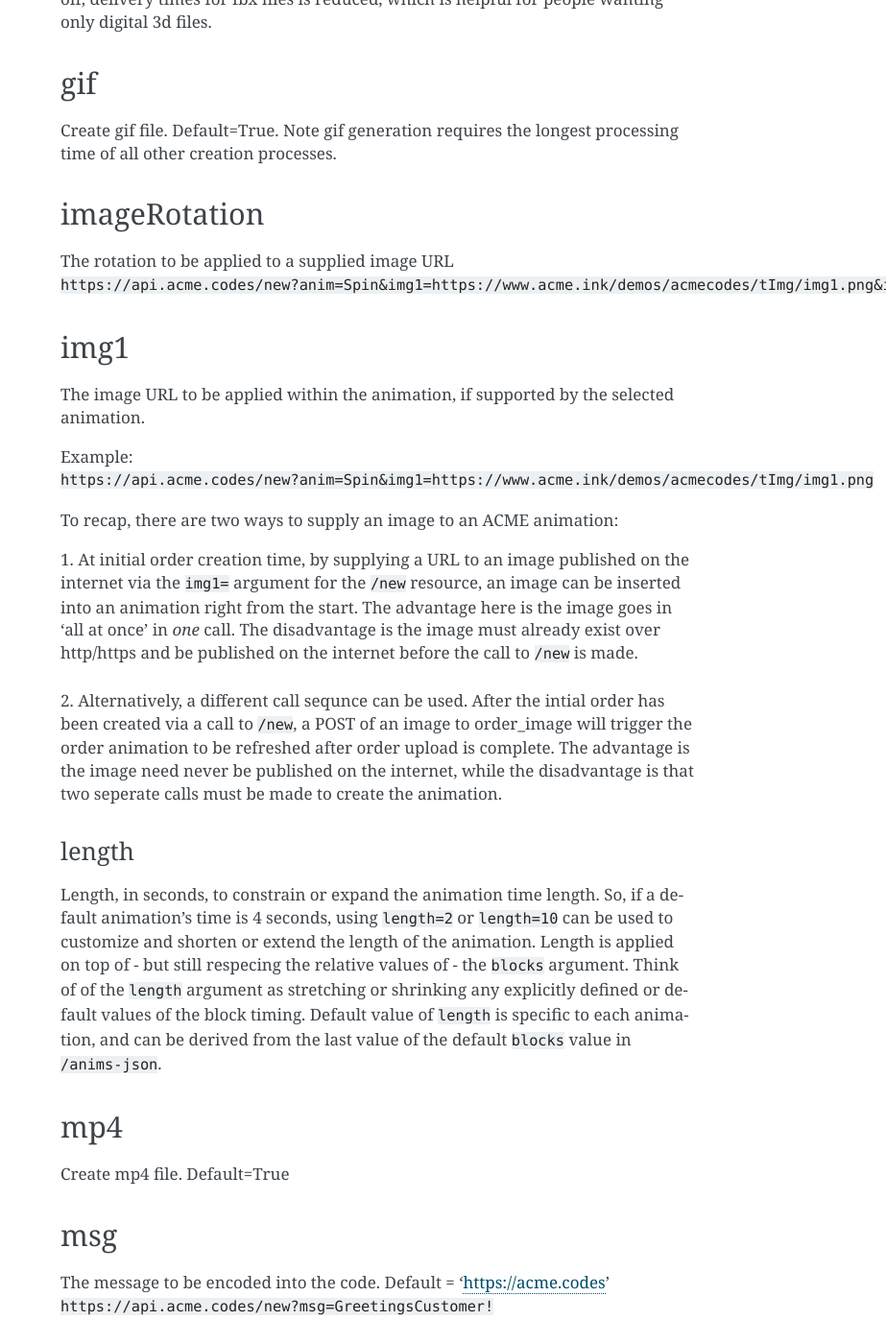
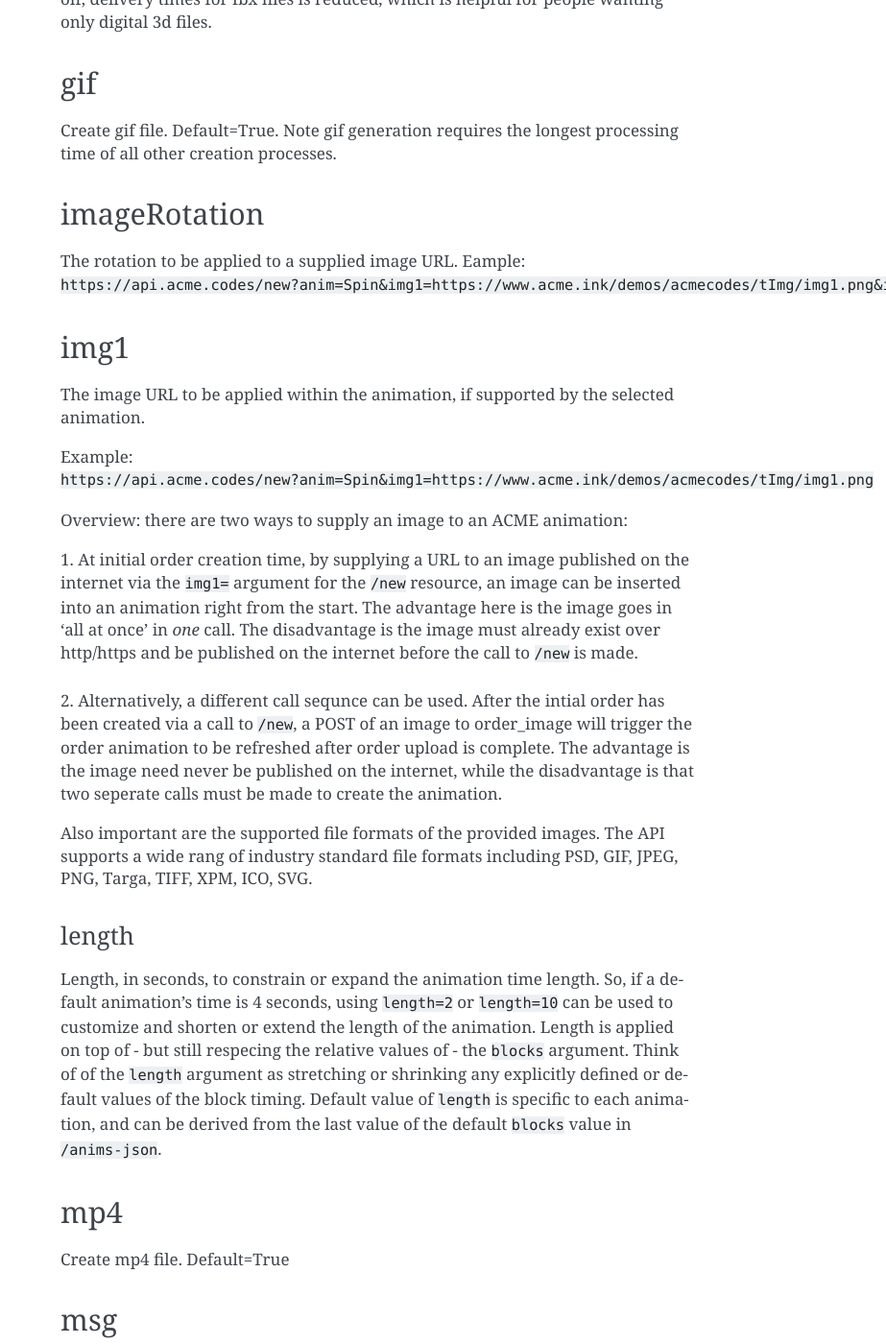
Before and after one commit to pcmillerAcme/docs, a Sphinx documentation site: the page built from source/new.rst, in a window 1280 px wide and 1400 px high, scrolled down 3625 px. Shown: the whole window at 96% size, without its empty margins (357-1280 px from the left). Built offline with Sphinx 7.4.7, drawn with Linux system fonts in a browser that asks for light colours.

Commit message:
Added file format information

```diff
--- a/source/new.rst
+++ b/source/new.rst
@@ -137,7 +137,9 @@ Create gif file. Default=True. Note gif generation requires the longest processi
 imageRotation
 -------------
 
-The rotation to be applied to a supplied image URL ``https://api.acme.codes/new?anim=Spin&img1=https://www.acme.ink/demos/acmecodes/tImg/img1.png&imageRotation=90``
+The rotation to be applied to a supplied image URL.
+Eample:
+``https://api.acme.codes/new?anim=Spin&img1=https://www.acme.ink/demos/acmecodes/tImg/img1.png&imageRotation=90``
 
 
 .. _img1:
@@ -150,12 +152,14 @@ The image URL to be applied within the animation, if supported by the selected a
 Example:
 ``https://api.acme.codes/new?anim=Spin&img1=https://www.acme.ink/demos/acmecodes/tImg/img1.png``
 
-To recap, there are two ways to supply an image to an ACME animation:
+Overview: there are two ways to supply an image to an ACME animation:
 
 1. At initial order creation time, by supplying a URL to an image published on the internet via the ``img1=`` argument for the ``/new`` resource, an image can be inserted into an animation right from the start. The advantage here is the image goes in 'all at once' in *one* call. The disadvantage is the image must already exist over http/https and be published on the internet before the call to ``/new`` is made.
 |br|
 |br|
 2. Alternatively, a different call sequnce can be used. After the intial order has been created via a call to ``/new``, a POST of an image to order_image will trigger the order animation to be refreshed after order upload is complete. The advantage is the image need never be published on the internet, while the disadvantage is that two seperate calls must be made to create the animation.
+
+Also important are the supported file formats of the provided images. The API supports a wide rang of industry standard file formats including PSD, GIF, JPEG, PNG, Targa, TIFF, XPM, ICO, SVG.
 
 
 .. _length:
--- a/source/order_image.rst
+++ b/source/order_image.rst
@@ -11,9 +11,11 @@ This resource is a POST target for uploading and updating the image (``img1=`` a
 
 Two arguments must be provided to the /order_image resource: ``image_file`` and ``order``. ``image_file`` must contain the binary image, and ``order`` must contain the order number.
 
-To recap, there are two ways to supply an image to an ACME animation:
+Overview: there are two ways to supply an image to an ACME animation:
 
 1. At initial order creation time, by supplying a URL to an image published on the internet via the ``img1=`` argument for the ``/new`` resource, an image can be inserted into an animation right from the start. The advantage here is the image goes in 'all at once' in *one* call. The disadvantage is the image must already exist over http/https and be published on the internet before the call to ``/new`` is made.
 |br|
 |br|
 2. Alternatively, a different call sequnce can be used. After the intial order has been created via a call to ``/new``, a POST of an image to order_image will trigger the order animation to be refreshed after order upload is complete. The advantage is the image need never be published on the internet, while the disadvantage is that two seperate calls must be made to create the animation.
+
+Also important are the supported file formats of the provided images. The API supports a wide rang of industry standard file formats including PSD, GIF, JPEG, PNG, Targa, TIFF, XPM, ICO, SVG.
```
